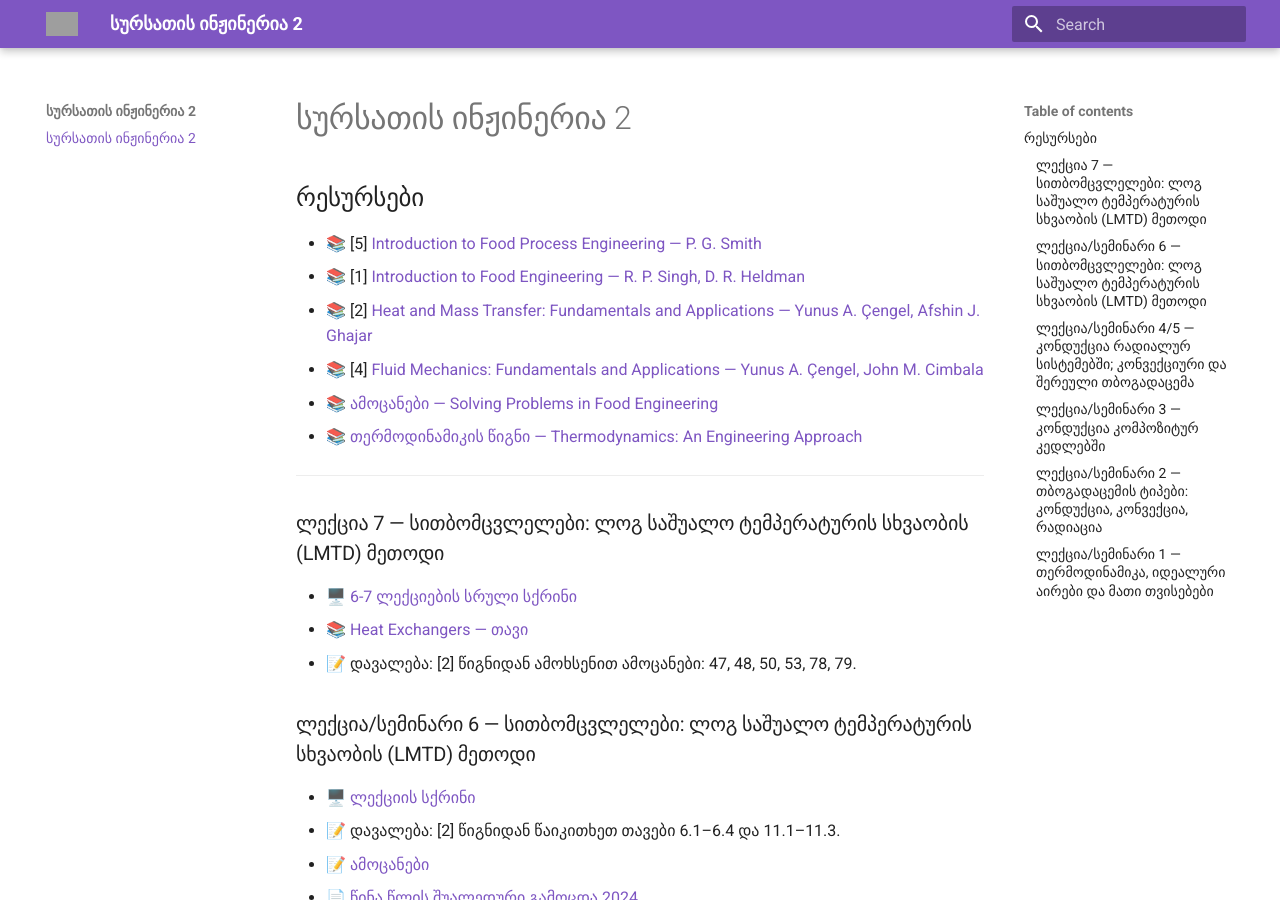
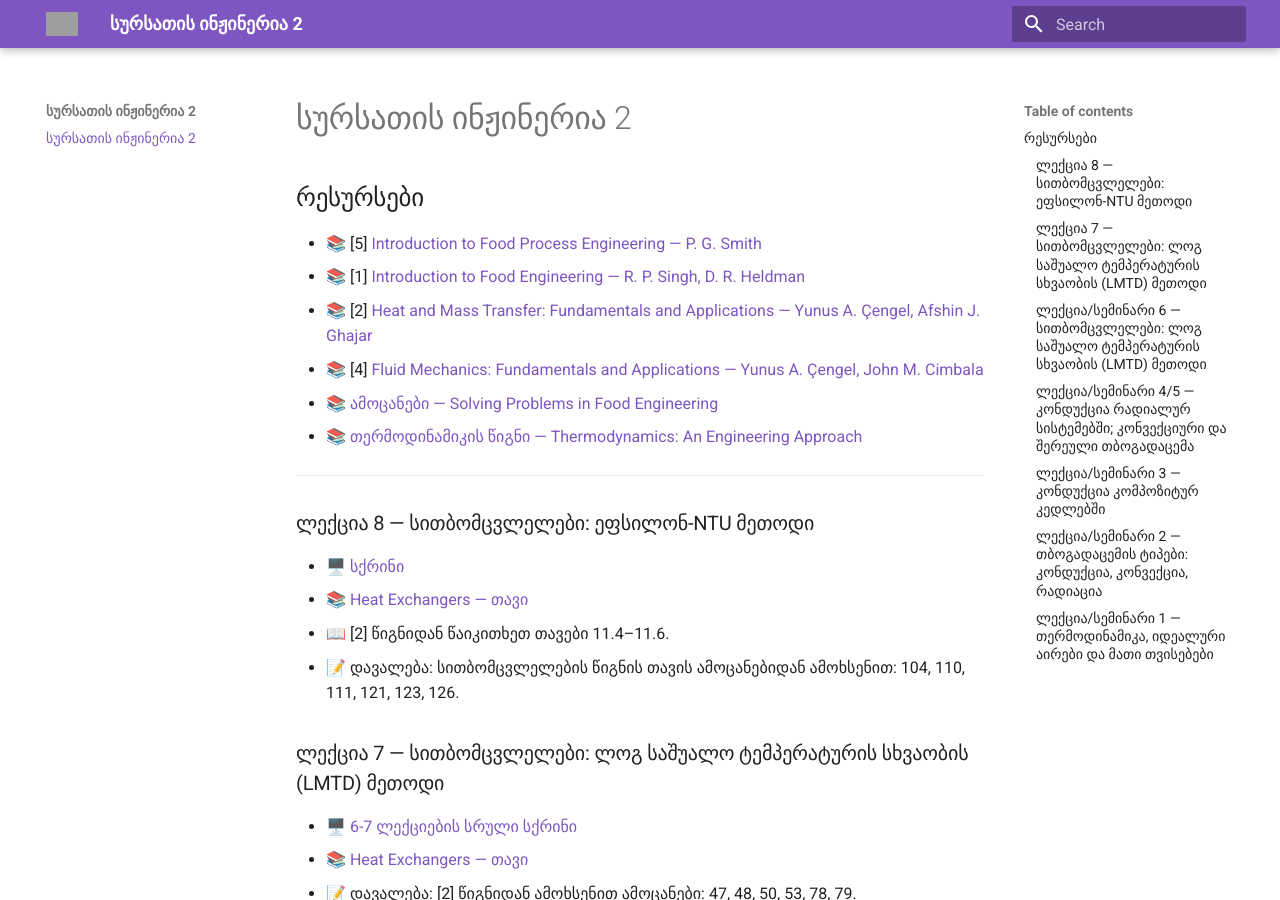
Before and after one commit to gugavar/food-processing-engineering-2-fall-2026, an MkDocs documentation site: the page built from docs/index.md, in a window 1280 px wide and 900 px high. Built offline with MkDocs 1.6.1 and Material for MkDocs 9.7.7, drawn with Linux system fonts in a browser that asks for light colours; grey boxes are pictures that could not be loaded.

Commit message:
Update index.md

```diff
--- a/docs/index.md
+++ b/docs/index.md
@@ -10,6 +10,13 @@
 - 📚 [თერმოდინამიკის წიგნი — Thermodynamics: An Engineering Approach](https://drive.google.com/file/d/1yE8xhtH37rxvtgogK9Cs60tKmCRgruip/view?usp=drive_link)
 
 ---
+### ლექცია 8 — სითბომცვლელები: ეფსილონ-NTU მეთოდი
+
+- 🖥️ [სქრინი]()
+- 📚 [Heat Exchangers — თავი](https://drive.google.com/file/d/1U-Xj5T8qJb3z3-0imJx0kBb7k4OnKc45/view?usp=drive_link)
+- 📖 [2] წიგნიდან წაიკითხეთ თავები 11.4–11.6.
+- 📝 დავალება: სითბომცვლელების წიგნის თავის ამოცანებიდან ამოხსენით: 104, 110, 111, 121, 123, 126.
+
 
 ### ლექცია 7 — სითბომცვლელები: ლოგ საშუალო ტემპერატურის სხვაობის (LMTD) მეთოდი
 
```
